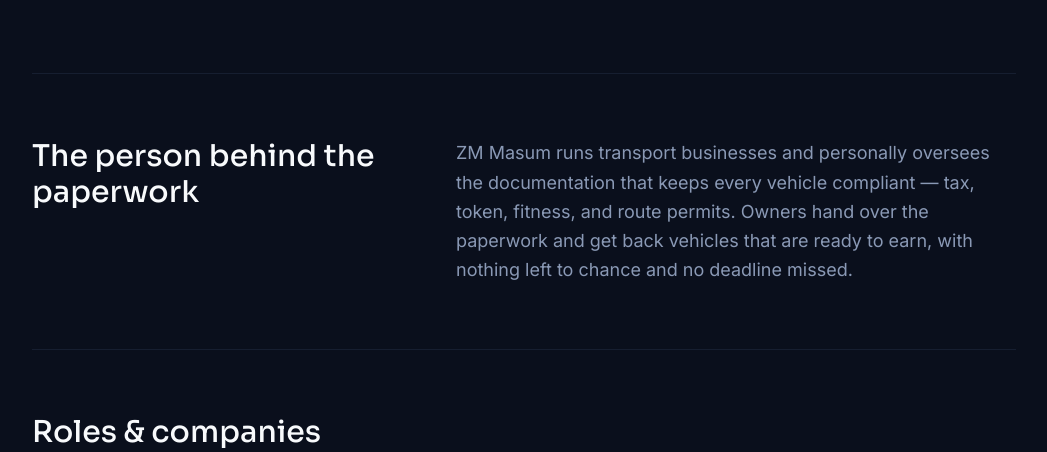
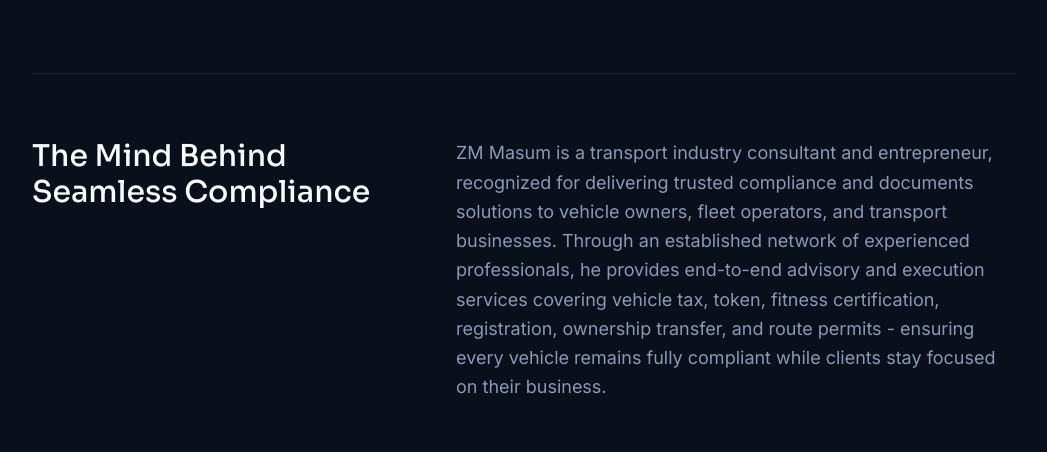
Before and after one commit to BitNByte-IT/ZM_Masum, a React (Vite) app: page / in a window 1280 px wide. Shown: the part 760-1212 px from the top of the page, without its empty margins (116-1163 px from the left). Built offline with nearby package versions, Linux system fonts and the light colour scheme.

Commit message:
information context modify; footer upates

```diff
--- a/src/App.jsx
+++ b/src/App.jsx
@@ -131,13 +131,10 @@ export default function App() {
         <section id="about" className="py-16 border-t border-line/60">
           <div className="grid md:grid-cols-[0.7fr_1fr] gap-8">
             <h2 className="font-display font-700 text-2xl sm:text-3xl text-slate-50">
-              The person behind the paperwork
+           The Mind Behind Seamless Compliance
             </h2>
             <p className="text-mute leading-relaxed text-lg">
-              {profile.name} runs transport businesses and personally oversees the
-              documentation that keeps every vehicle compliant — tax, token, fitness, and
-              route permits. Owners hand over the paperwork and get back vehicles that are
-              ready to earn, with nothing left to chance and no deadline missed.
+           {profile.name} is a transport industry consultant and entrepreneur, recognized for delivering trusted compliance and documents solutions to vehicle owners, fleet operators, and transport businesses. Through an established network of experienced professionals, he provides end-to-end advisory and execution services covering vehicle tax, token, fitness certification, registration, ownership transfer, and route permits - ensuring every vehicle remains fully compliant while clients stay focused on their business.
             </p>
           </div>
         </section>
@@ -270,7 +267,7 @@ export default function App() {
           {/* Quick links */}
           <div>
             <h4 className="text-xs font-700 uppercase tracking-widest text-mute/70 mb-4">
-              Navigation
+              Quick Links
             </h4>
             <nav className="flex flex-col gap-2.5 text-sm">
               {["About", "Roles", "Services", "Contact"].map((item) => (
@@ -291,15 +288,24 @@ export default function App() {
               Get in touch
             </h4>
             <div className="flex flex-col gap-3 text-sm">
-              <a href={telHref} className="text-mute hover:text-gold transition">
+              <a href={telHref} className="flex items-center gap-2.5 text-mute hover:text-gold transition group">
+                <svg className="h-4 w-4 shrink-0 text-gold/60 group-hover:text-gold transition" fill="none" viewBox="0 0 24 24" stroke="currentColor" strokeWidth={1.6}>
+                  <path strokeLinecap="round" strokeLinejoin="round" d="M2.25 6.75c0 8.284 6.716 15 15 15h2.25a2.25 2.25 0 002.25-2.25v-1.372c0-.516-.351-.966-.852-1.091l-4.423-1.106c-.44-.11-.902.055-1.173.417l-.97 1.293c-.282.376-.769.542-1.21.38a12.035 12.035 0 01-7.143-7.143c-.162-.441.004-.928.38-1.21l1.293-.97c.363-.271.527-.734.417-1.173L6.963 3.102a1.125 1.125 0 00-1.091-.852H4.5A2.25 2.25 0 002.25 6.75z" />
+                </svg>
                 {profile.phoneDisplay}
               </a>
-              <a href={mailHref} className="text-mute hover:text-gold transition break-all">
+              <a href={mailHref} className="flex items-center gap-2.5 text-mute hover:text-gold transition group break-all">
+                <svg className="h-4 w-4 shrink-0 text-gold/60 group-hover:text-gold transition" fill="none" viewBox="0 0 24 24" stroke="currentColor" strokeWidth={1.6}>
+                  <path strokeLinecap="round" strokeLinejoin="round" d="M21.75 6.75v10.5a2.25 2.25 0 01-2.25 2.25h-15a2.25 2.25 0 01-2.25-2.25V6.75m19.5 0A2.25 2.25 0 0019.5 4.5h-15a2.25 2.25 0 00-2.25 2.25m19.5 0v.243a2.25 2.25 0 01-1.07 1.916l-7.5 4.615a2.25 2.25 0 01-2.36 0L3.32 8.91a2.25 2.25 0 01-1.07-1.916V6.75" />
+                </svg>
                 {profile.email}
               </a>
-              <p className="text-mute/50 text-xs mt-1 leading-relaxed">
-                ZSM Transport Agency<br />Alishan Transport
-              </p>
+              <a href={profile.zsmWebsite} target="_blank" rel="noopener noreferrer" className="flex items-center gap-2.5 text-mute hover:text-gold transition group">
+                <svg className="h-4 w-4 shrink-0 text-gold/60 group-hover:text-gold transition" fill="none" viewBox="0 0 24 24" stroke="currentColor" strokeWidth={1.6}>
+                  <path strokeLinecap="round" strokeLinejoin="round" d="M12 21a9.004 9.004 0 008.716-6.747M12 21a9.004 9.004 0 01-8.716-6.747M12 21c2.485 0 4.5-4.03 4.5-9S14.485 3 12 3m0 18c-2.485 0-4.5-4.03-4.5-9S9.515 3 12 3m0 0a8.997 8.997 0 017.843 4.582M12 3a8.997 8.997 0 00-7.843 4.582m15.686 0A11.953 11.953 0 0112 10.5c-2.998 0-5.74-1.1-7.843-2.918m15.686 0A8.959 8.959 0 0121 12c0 .778-.099 1.533-.284 2.253m0 0A17.919 17.919 0 0112 16.5c-3.162 0-6.133-.815-8.716-2.247m0 0A9.015 9.015 0 013 12c0-1.605.42-3.113 1.157-4.418" />
+                </svg>
+                ZSM Transport Agency ↗
+              </a>
             </div>
           </div>
         </div>
--- a/src/data.js
+++ b/src/data.js
@@ -18,6 +18,7 @@ export const profile = {
   phone: "+8801922552100",          // <-- put real number (used for tel: link)
   phoneDisplay: "+880 1922-552100", // <-- shown on screen
   email: "zmmasum007@gamil.com",       // <-- real email (used for mailto:)
+  zsmWebsite: "https://zsmtransport.com", // <-- ZSM Transport website URL
 };
 
 // Current & past positions. Reorder, add, or remove freely.
```
